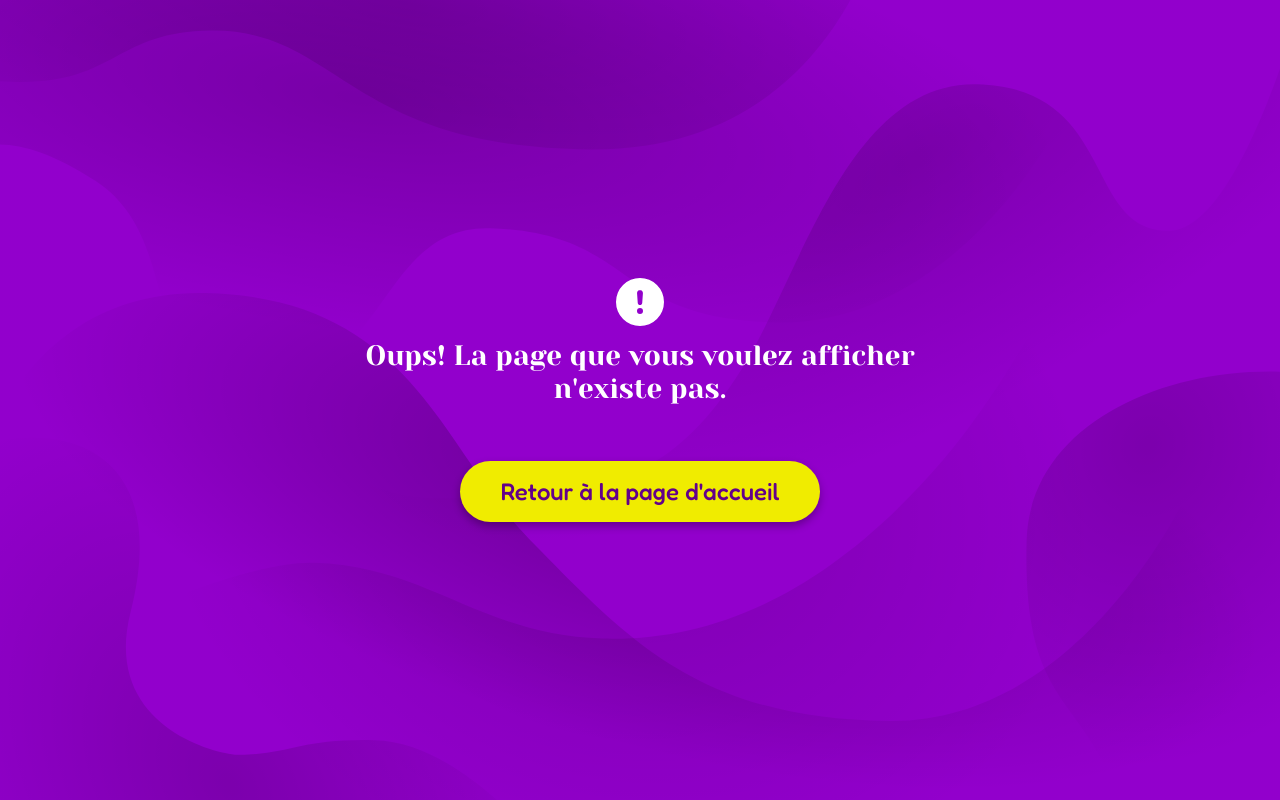
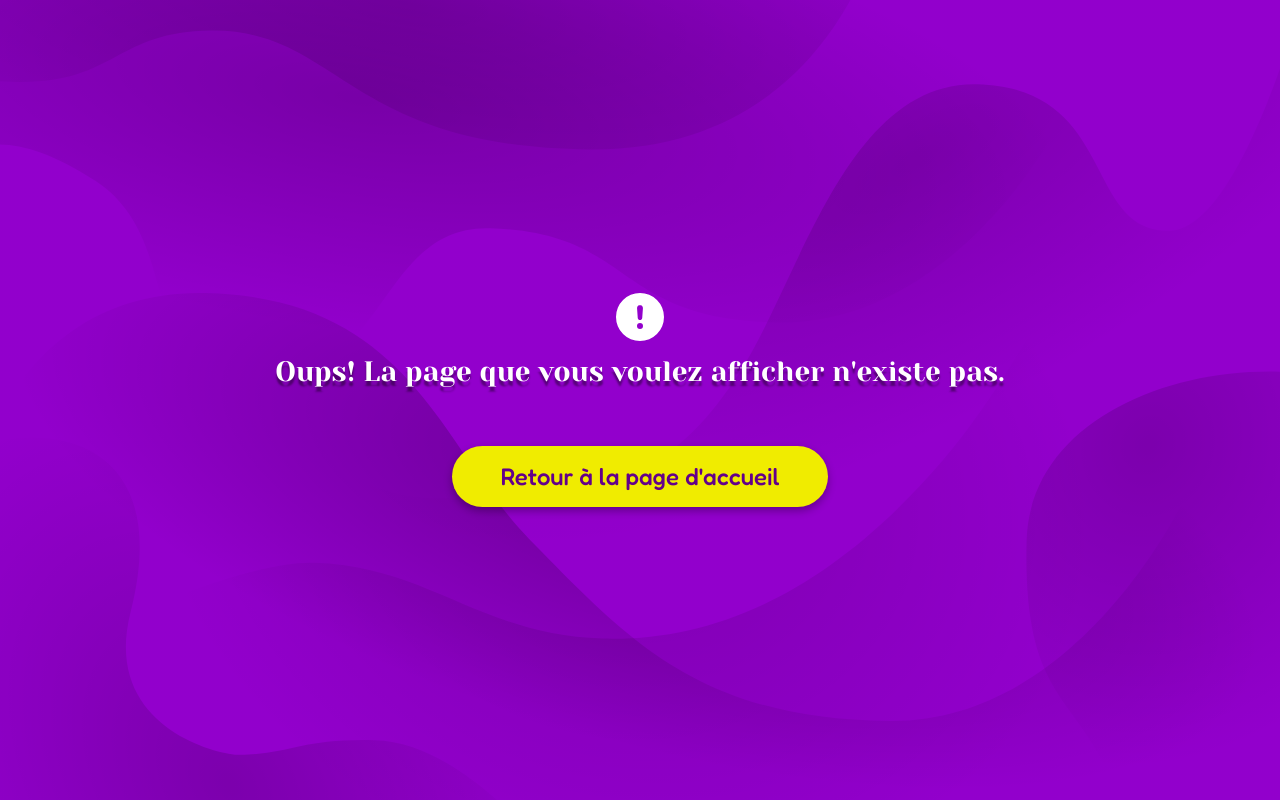
Before and after one commit to SergioTrinquet/Memory_Game, a Vue app: page /404 in a window 1280 px wide. Built offline with nearby package versions, Linux system fonts and the light colour scheme.

Commit message:
refactor: simplify 404 page text and improve styling for better readability

```diff
--- a/src/views/404.vue
+++ b/src/views/404.vue
@@ -2,9 +2,7 @@
   <div class="container">
         <div class="bad-path">
             <font-awesome-icon icon="exclamation-circle" class="icon" />
-            <p>Oups! La page que vous voulez afficher
-            <br>
-            n'existe pas.</p>
+            <p>Oups! La page que vous voulez afficher n'existe pas.</p>
         </div>
         <router-link to="/">
             <BaseButton
@@ -29,24 +27,29 @@
     align-items: center;
     flex-direction: column;
     height: 100%;
-}
-.bad-path {
-    margin: 0 5vw;
+    margin: auto;
+    width: 60%;
+    @media (max-width: 600px) {
+        width: 80%;
+    }
 }
 .bad-path p {
     font-family: 'Yeseva One', cursive;
     margin: 0 0 4vh 0;
+    text-wrap: balance;
+    text-shadow: 0 5px 2px rgba(0,0,0,0.4);
+    line-height: clamp(20px, 5.2vmin, 36px);
 }
 a {
     text-decoration: none;
 }
 button {
     margin-top: 3vh;
-    font-size: 3vmin;
-    padding-inline: 5vmin;
+    font-size: max(16px, 3vmin);
+    padding-inline: 6vmin;
 }
 .icon {
-    font-size: 6vmin;
+    font-size: max(28px, 6vmin);
     margin: 0 0 1.5vh 0;
 }
 </style>
```
